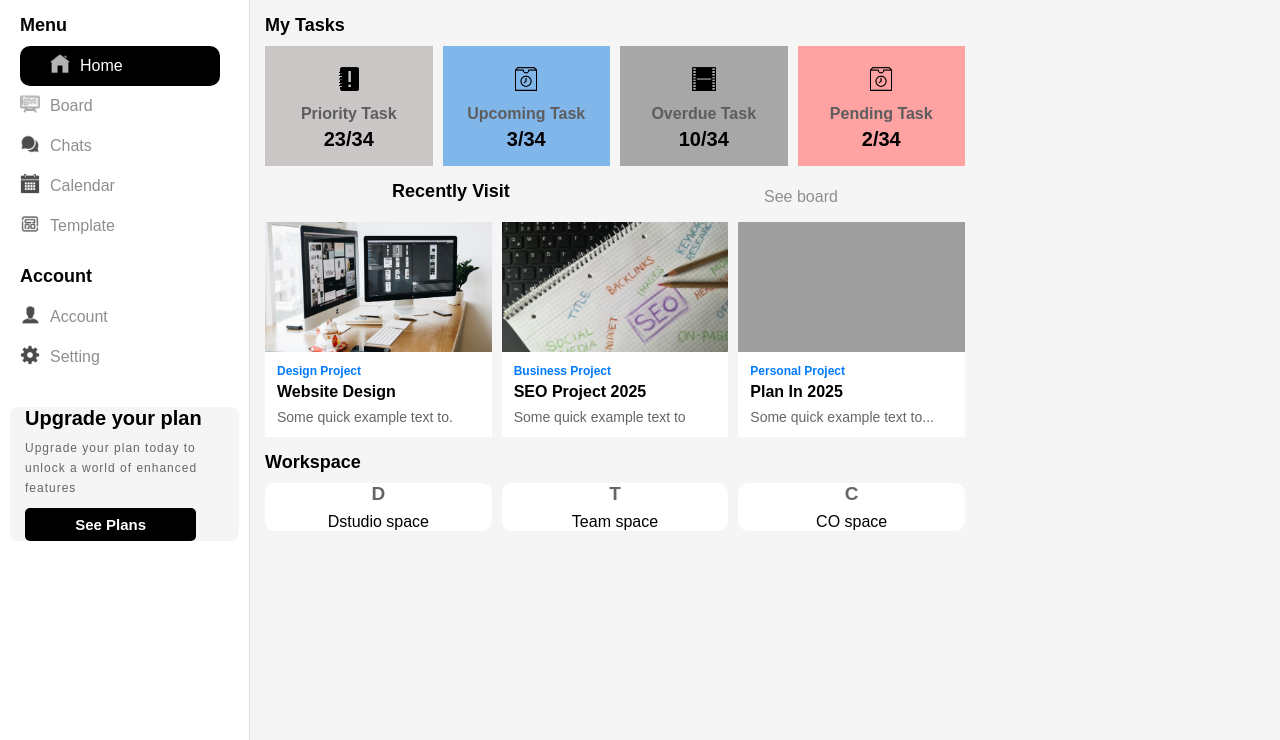
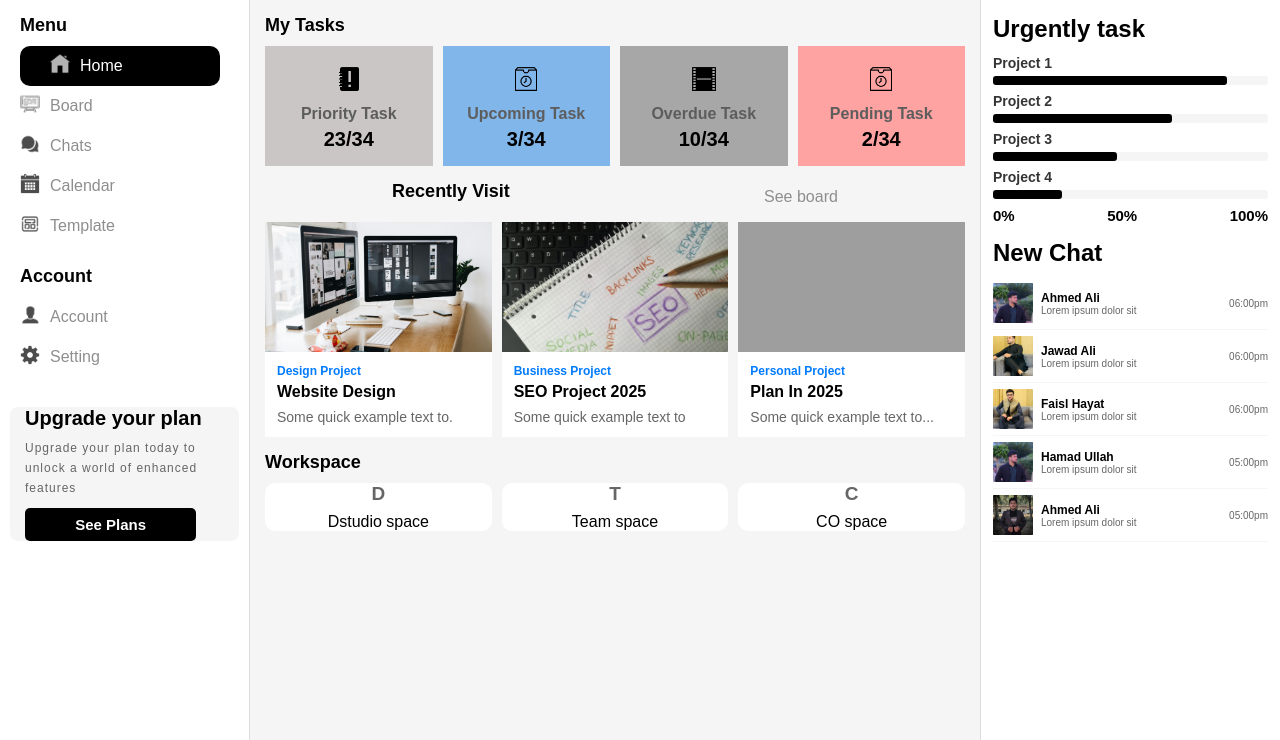
Before and after one commit to Hamadullah12/DDW-Dashboard-Task, a plain HTML site: page index.html in a window 1280 px wide. Shown: the part 60-800 px from the top of the page. Drawn offline with Linux system fonts and the light colour scheme; grey boxes are pictures that could not be loaded.

```diff
--- a/index.html
+++ b/index.html
@@ -189,6 +189,95 @@
           </div>
         </div>
       </div>
+      <!-- right side  -->
+      <div class="right-side">
+        <div>
+          <h3 class="side-title">Urgently task</h3>
+          <div class="progress-item">
+            <div class="progress-top"><span>Project 1</span></div>
+            <div class="progress-bg">
+              <div class="progress-bar bar-85"></div>
+            </div>
+          </div>
+          <div class="progress-item">
+            <div class="progress-top"><span>Project 2</span></div>
+            <div class="progress-bg">
+              <div class="progress-bar bar-65"></div>
+            </div>
+          </div>
+          <div class="progress-item">
+            <div class="progress-top"><span>Project 3</span></div>
+            <div class="progress-bg">
+              <div class="progress-bar bar-45"></div>
+            </div>
+          </div>
+          <div class="progress-item">
+            <div class="progress-top"><span>Project 4</span></div>
+            <div class="progress-bg">
+              <div class="progress-bar bar-25"></div>
+            </div>
+          </div>
+          <div class="progress-scale">
+            <span>0%</span>
+            <span>50%</span>
+            <span>100%</span>
+          </div>
+        </div>
+
+        <div>
+          <h3 class="chat-title">New Chat</h3>
+          <div class="chat-row">
+            <div class="chat-pic">
+              <img src="./assets/profile.jpg" alt="" />
+            </div>
+            <div class="chat-info">
+              <div class="chat-name">Ahmed Ali</div>
+              <div class="chat-msg">Lorem ipsum dolor sit</div>
+            </div>
+            <div class="chat-time">06:00pm</div>
+          </div>
+          <div class="chat-row">
+            <div class="chat-pic">
+              <img src="./assets/profile (3).jpg" alt="" />
+            </div>
+            <div class="chat-info">
+              <div class="chat-name">Jawad Ali</div>
+              <div class="chat-msg">Lorem ipsum dolor sit</div>
+            </div>
+            <div class="chat-time">06:00pm</div>
+          </div>
+          <div class="chat-row">
+            <div class="chat-pic">
+              <img src="./assets/profile (4).jpg" alt="" />
+            </div>
+            <div class="chat-info">
+              <div class="chat-name">Faisl Hayat</div>
+              <div class="chat-msg">Lorem ipsum dolor sit</div>
+            </div>
+            <div class="chat-time">06:00pm</div>
+          </div>
+          <div class="chat-row">
+            <div class="chat-pic">
+              <img src="./assets/profile.jpg" alt="" />
+            </div>
+            <div class="chat-info">
+              <div class="chat-name">Hamad Ullah</div>
+              <div class="chat-msg">Lorem ipsum dolor sit</div>
+            </div>
+            <div class="chat-time">05:00pm</div>
+          </div>
+          <div class="chat-row">
+            <div class="chat-pic">
+              <img src="./assets/profile (2).jpg" alt="" />
+            </div>
+            <div class="chat-info">
+              <div class="chat-name">Ahmed Ali</div>
+              <div class="chat-msg">Lorem ipsum dolor sit</div>
+            </div>
+            <div class="chat-time">05:00pm</div>
+          </div>
+        </div>
+      </div>
     </div>
   </body>
 </html>
--- a/style.css
+++ b/style.css
@@ -319,3 +319,113 @@ body {
     font-weight: bold;
     color: #666;
 }
+
+/* right side */
+
+.right-side {
+    background: white;
+    border-left: 1px solid #ddd;
+    padding: 15px 12px;
+    overflow: hidden;
+    display: flex;
+    flex-direction: column;
+}
+
+.side-title {
+    font-size: 24px;
+    margin-bottom: 12px;
+}
+
+.progress-item {
+    margin-bottom: 8px;
+}
+
+.progress-top {
+    display: flex;
+    justify-content: space-between;
+    margin-bottom: 5px;
+    font-size: 14px;
+    font-weight: 700;
+    color: #363535;
+}
+
+.progress-bg {
+    height: 9px;
+    background: #f5f5f5;
+    border-radius: 3px;
+}
+
+.progress-bar {
+    height: 100%;
+    background: black;
+    border-radius: 3px;
+}
+
+.bar-85 {
+    width: 85%;
+}
+
+.bar-65 {
+    width: 65%;
+}
+
+.bar-45 {
+    width: 45%;
+}
+
+.bar-25 {
+    width: 25%;
+}
+
+.progress-scale {
+    display: flex;
+    justify-content: space-between;
+    margin-top: 8px;
+    font-size: 15px;
+    color: #000000;
+    font-weight: bold;
+}
+
+.chat-title {
+    font-size: 24px;
+    margin: 15px 0 10px;
+}
+
+.chat-row {
+    display: flex;
+    align-items: center;
+    padding: 6px 0;
+    border-bottom: 1px solid #f5f5f5;
+}
+
+.chat-pic {
+    width: 40px;
+    height: 40px;
+    margin-right: 8px;
+}
+
+.chat-pic img {
+    width: 100%;
+    height: 100%;
+    border-radius: 2%;
+    object-fit: cover;
+}
+
+.chat-info {
+    flex: 1;
+}
+
+.chat-name {
+    font-weight: bold;
+    font-size: 12px;
+}
+
+.chat-msg {
+    color: #666;
+    font-size: 10px;
+}
+
+.chat-time {
+    color: #666;
+    font-size: 10px;
+}
```
